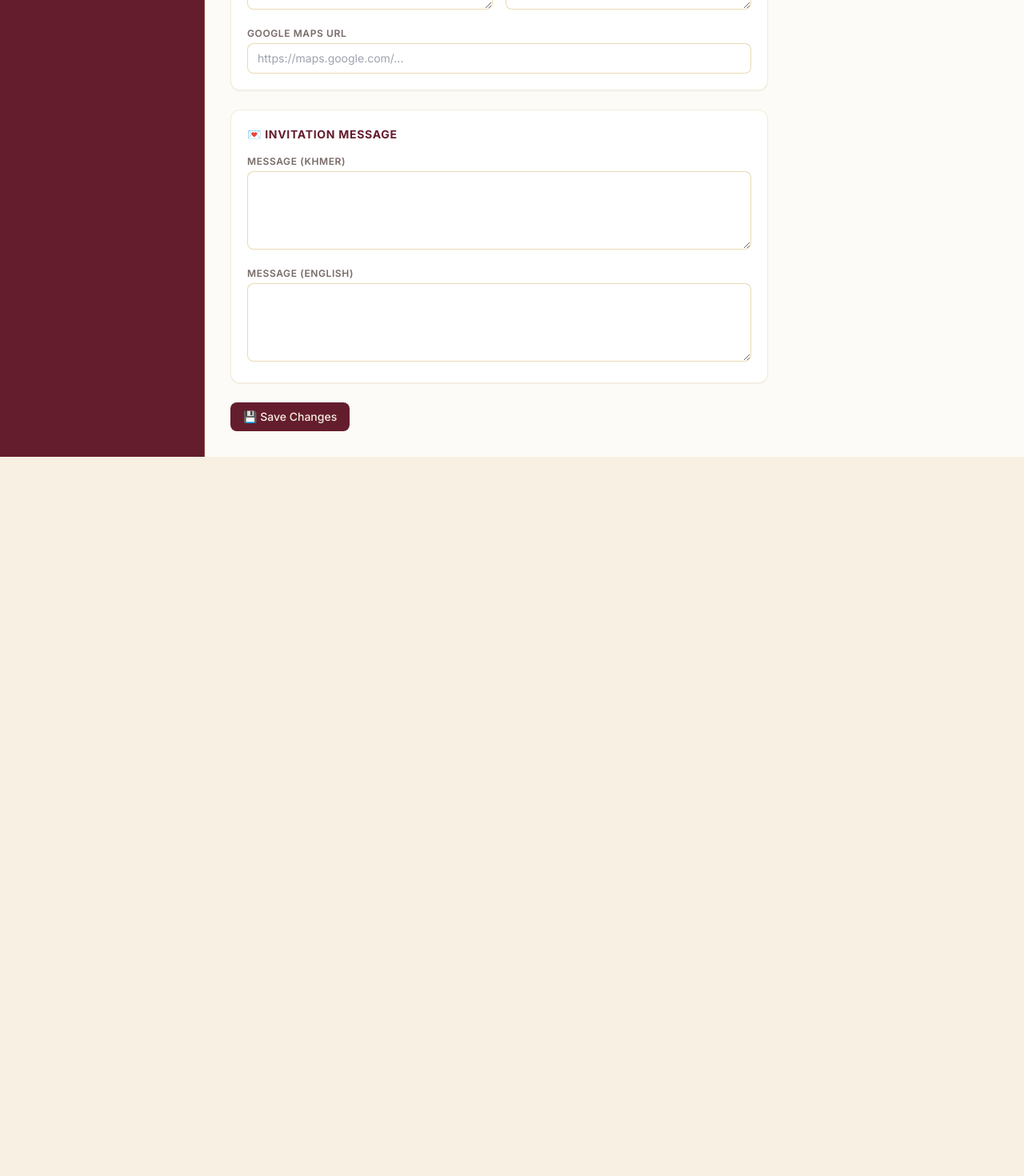
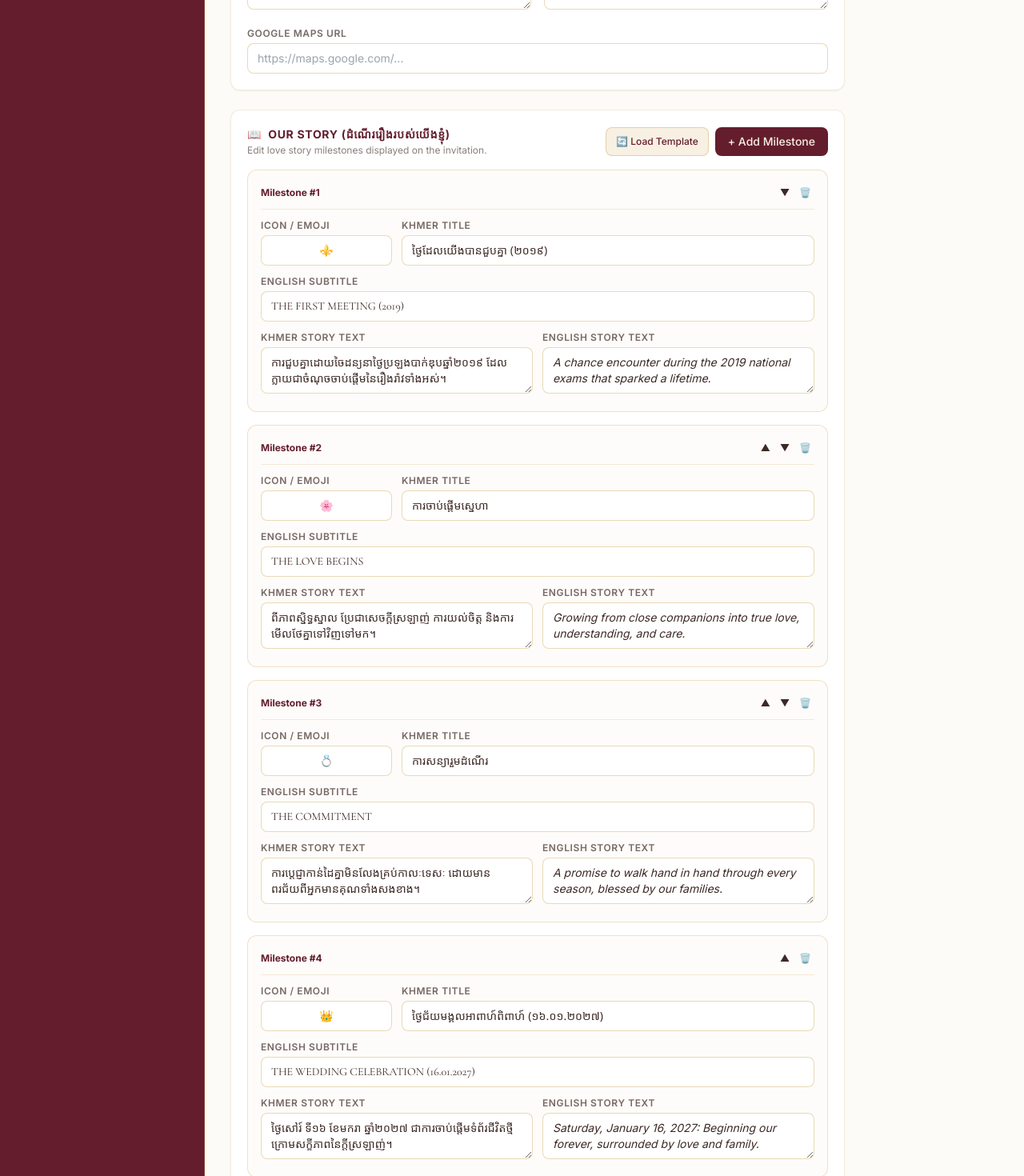
Before and after one commit to VSeyha/wedding-invitation2, a Nuxt app: page /admin/settings in a window 1280 px wide. Shown: the part 840-2310 px from the top of the page at 80% size. Before the commit the page ends 1411 px from the top, so only its background shows below. Built offline with nearby package versions, Linux system fonts and the light colour scheme; no server answers; a web font is replaced by a local one.

Commit message:
feat: add interactive 'Our Story' milestone editor to Admin Settings

```diff
--- a/app/components/wedding/WeddingOurStory.vue
+++ b/app/components/wedding/WeddingOurStory.vue
@@ -26,41 +26,37 @@
       <!-- Vertical Timeline Track -->
       <div class="relative border-l-2 border-[#E5C77A]/50 ml-5 sm:ml-7 space-y-10 pl-6 sm:pl-8 py-2">
         <div
-          v-for="(item, index) in storyItems"
+          v-for="(item, index) in activeStoryItems"
           :key="index"
           class="relative group"
         >
           <!-- Circular Badge on the line -->
           <div
-            class="absolute -left-[45px] sm:-left-[53px] top-0 w-10 h-10 sm:w-11 sm:h-11 rounded-full flex items-center justify-center border-2 shadow-md transition-transform group-hover:scale-110"
-            :style="{
-              backgroundColor: item.badgeBg || '#FAF2E8',
-              borderColor: item.badgeBorder || '#C9A24A'
-            }"
+            class="absolute -left-[45px] sm:-left-[53px] top-0 w-10 h-10 sm:w-11 sm:h-11 rounded-full flex items-center justify-center border-2 shadow-md transition-transform group-hover:scale-110 bg-[#FFFDF9] border-[#C9A24A]"
           >
-            <span class="text-base sm:text-lg">{{ item.icon }}</span>
+            <span class="text-base sm:text-lg">{{ item.icon || '⚜️' }}</span>
           </div>
 
           <!-- Story Item Content -->
           <div>
             <!-- Khmer Title -->
             <h3 class="font-khmer-heading text-base sm:text-lg text-wedding-primary leading-relaxed">
-              {{ item.titleKm }}
+              {{ item.title_km }}
             </h3>
 
             <!-- English Subtitle -->
             <div class="text-[10px] sm:text-xs uppercase tracking-widest font-bold text-wedding-secondary mb-2 font-en-heading">
-              {{ item.subtitleEn }}
+              {{ item.subtitle_en }}
             </div>
 
             <!-- Khmer Description -->
             <p class="font-khmer-body text-xs sm:text-sm text-wedding-text/90 leading-relaxed">
-              {{ item.descKm }}
+              {{ item.description_km }}
             </p>
 
             <!-- English Italic Description -->
             <p class="font-en-body text-[11px] sm:text-xs text-wedding-text/70 italic mt-1 font-light leading-relaxed">
-              {{ item.descEn }}
+              {{ item.description_en }}
             </p>
           </div>
         </div>
@@ -70,52 +66,47 @@
 </template>
 
 <script setup lang="ts">
-interface StoryItem {
-  icon: string
-  titleKm: string
-  subtitleEn: string
-  descKm: string
-  descEn: string
-  badgeBg?: string
-  badgeBorder?: string
-}
+import type { StoryMilestone } from '~~/shared/types/wedding'
 
-const storyItems: StoryItem[] = [
+const props = defineProps<{
+  story?: StoryMilestone[] | null
+}>()
+
+const DEFAULT_STORY_ITEMS: StoryMilestone[] = [
   {
     icon: '⚜️',
-    titleKm: 'ថ្ងៃដែលយើងបានជួបគ្នា (២០១៩)',
-    subtitleEn: 'THE FIRST MEETING (2019)',
-    descKm: 'ការជួបគ្នាដោយចៃដន្យនាថ្ងៃប្រឡងបាក់ឌុបឆ្នាំ២០១៩ ដែលក្លាយជាចំណុចចាប់ផ្តើមនៃរឿងរ៉ាវទាំងអស់។',
-    descEn: 'A chance encounter during the 2019 national exams that sparked a lifetime.',
-    badgeBg: '#FFFDF9',
-    badgeBorder: '#C9A24A'
+    title_km: 'ថ្ងៃដែលយើងបានជួបគ្នា (២០១៩)',
+    subtitle_en: 'THE FIRST MEETING (2019)',
+    description_km: 'ការជួបគ្នាដោយចៃដន្យនាថ្ងៃប្រឡងបាក់ឌុបឆ្នាំ២០១៩ ដែលក្លាយជាចំណុចចាប់ផ្តើមនៃរឿងរ៉ាវទាំងអស់។',
+    description_en: 'A chance encounter during the 2019 national exams that sparked a lifetime.'
   },
   {
     icon: '🌸',
-    titleKm: 'ការចាប់ផ្តើមស្នេហា',
-    subtitleEn: 'THE LOVE BEGINS',
-    descKm: 'ពីភាពស្និទ្ធស្នាល ប្រែជាសេចក្តីស្រឡាញ់ ការយល់ចិត្ត និងការមើលថែគ្នាទៅវិញទៅមក។',
-    descEn: 'Growing from close companions into true love, understanding, and care.',
-    badgeBg: '#FFF5F5',
-    badgeBorder: '#E5A3B3'
+    title_km: 'ការចាប់ផ្តើមស្នេហា',
+    subtitle_en: 'THE LOVE BEGINS',
+    description_km: 'ពីភាពស្និទ្ធស្នាល ប្រែជាសេចក្តីស្រឡាញ់ ការយល់ចិត្ត និងការមើលថែគ្នាទៅវិញទៅមក។',
+    description_en: 'Growing from close companions into true love, understanding, and care.'
   },
   {
     icon: '💍',
-    titleKm: 'ការសន្យារួមដំណើរ',
-    subtitleEn: 'THE COMMITMENT',
-    descKm: 'ការប្តេជ្ញាកាន់ដៃគ្នាមិនលែងគ្រប់កាលៈទេសៈ ដោយមានពរជ័យពីអ្នកមានគុណទាំងសងខាង។',
-    descEn: 'A promise to walk hand in hand through every season, blessed by our families.',
-    badgeBg: '#FFFDF9',
-    badgeBorder: '#E5C77A'
+    title_km: 'ការសន្យារួមដំណើរ',
+    subtitle_en: 'THE COMMITMENT',
+    description_km: 'ការប្តេជ្ញាកាន់ដៃគ្នាមិនលែងគ្រប់កាលៈទេសៈ ដោយមានពរជ័យពីអ្នកមានគុណទាំងសងខាង។',
+    description_en: 'A promise to walk hand in hand through every season, blessed by our families.'
   },
   {
     icon: '👑',
-    titleKm: 'ថ្ងៃជ័យមង្គលអាពាហ៍ពិពាហ៍ (១៦.០១.២០២៧)',
-    subtitleEn: 'THE WEDDING CELEBRATION (16.01.2027)',
-    descKm: 'ថ្ងៃសៅរ៍ ទី១៦ ខែមករា ឆ្នាំ២០២៧ ជាការចាប់ផ្តើមទំព័រជីវិតថ្មីក្រោមសក្ខីភាពនៃក្តីស្រឡាញ់។',
-    descEn: 'Saturday, January 16, 2027: Beginning our forever, surrounded by love and family.',
-    badgeBg: '#641D2D',
-    badgeBorder: '#C9A24A'
+    title_km: 'ថ្ងៃជ័យមង្គលអាពាហ៍ពិពាហ៍ (១៦.០១.២០២៧)',
+    subtitle_en: 'THE WEDDING CELEBRATION (16.01.2027)',
+    description_km: 'ថ្ងៃសៅរ៍ ទី១៦ ខែមករា ឆ្នាំ២០២៧ ជាការចាប់ផ្តើមទំព័រជីវិតថ្មីក្រោមសក្ខីភាពនៃក្តីស្រឡាញ់។',
+    description_en: 'Saturday, January 16, 2027: Beginning our forever, surrounded by love and family.'
   }
 ]
+
+const activeStoryItems = computed(() => {
+  if (props.story && props.story.length > 0) {
+    return props.story
+  }
+  return DEFAULT_STORY_ITEMS
+})
 </script>
--- a/app/pages/admin/settings.vue
+++ b/app/pages/admin/settings.vue
@@ -3,7 +3,7 @@
     <div class="mb-6 flex flex-col sm:flex-row sm:items-center sm:justify-between gap-3">
       <div>
         <h1 class="text-2xl font-bold text-[#641D2D] font-en-heading">{{ t('admin.settings') }}</h1>
-        <p class="text-sm text-[#3C2925]/60 mt-1">Edit wedding details and portraits shown on the public invitation.</p>
+        <p class="text-sm text-[#3C2925]/60 mt-1">Edit wedding details, portraits, and love story milestones.</p>
       </div>
       <button @click="save" :disabled="saving" class="btn-primary self-start">
         {{ saving ? 'Saving...' : '💾 ' + t('admin.save') }}
@@ -11,7 +11,7 @@
     </div>
 
     <div v-if="loading" class="text-center py-8 text-[#3C2925]/50">Loading settings...</div>
-    <form v-else @submit.prevent="save" class="space-y-6 max-w-2xl">
+    <form v-else @submit.prevent="save" class="space-y-6 max-w-3xl">
       <!-- Couple Names & Portraits -->
       <section class="bg-white rounded-xl border border-[#C9A24A]/20 p-5 shadow-sm">
         <h2 class="text-sm font-bold uppercase tracking-wider text-[#641D2D] mb-4">👰 Couple Names & Portraits</h2>
@@ -68,6 +68,74 @@
         </div>
       </section>
 
+      <!-- Our Story Milestones -->
+      <section class="bg-white rounded-xl border border-[#C9A24A]/20 p-5 shadow-sm">
+        <div class="flex items-center justify-between mb-4 flex-wrap gap-2">
+          <div>
+            <h2 class="text-sm font-bold uppercase tracking-wider text-[#641D2D] flex items-center gap-2">
+              <span>📖</span> Our Story (ដំណើររឿងរបស់យើងខ្ញុំ)
+            </h2>
+            <p class="text-xs text-[#3C2925]/60 mt-0.5">Edit love story milestones displayed on the invitation.</p>
+          </div>
+          <div class="flex gap-2">
+            <button type="button" @click="loadDefaultStory" class="btn-secondary text-[11px] py-1 px-2.5">
+              🔄 Load Template
+            </button>
+            <button type="button" @click="addStoryMilestone" class="btn-primary text-[11px] py-1 px-2.5">
+              + Add Milestone
+            </button>
+          </div>
+        </div>
+
+        <div class="space-y-4">
+          <div
+            v-for="(item, idx) in form.our_story"
+            :key="idx"
+            class="p-4 rounded-xl border border-[#C9A24A]/30 bg-[#F7F0E3]/20 relative"
+          >
+            <div class="flex items-center justify-between mb-3 border-b border-[#C9A24A]/20 pb-2">
+              <span class="text-xs font-bold text-[#641D2D]">Milestone #{{ idx + 1 }}</span>
+              <div class="flex items-center gap-1">
+                <button v-if="idx > 0" type="button" @click="moveStory(idx, -1)" class="p-1 text-xs hover:bg-gray-200 rounded" title="Move Up">▲</button>
+                <button v-if="idx < form.our_story.length - 1" type="button" @click="moveStory(idx, 1)" class="p-1 text-xs hover:bg-gray-200 rounded" title="Move Down">▼</button>
+                <button type="button" @click="removeStory(idx)" class="p-1 text-xs text-red-600 hover:bg-red-50 rounded" title="Delete Milestone">🗑️</button>
+              </div>
+            </div>
+
+            <div class="grid grid-cols-1 sm:grid-cols-4 gap-3 mb-3">
+              <div class="sm:col-span-1">
+                <label class="form-label">Icon / Emoji</label>
+                <input v-model="item.icon" class="input-field text-center text-lg" placeholder="⚜️" />
+              </div>
+              <div class="sm:col-span-3">
+                <label class="form-label">Khmer Title</label>
+                <input v-model="item.title_km" class="input-field font-khmer-body" placeholder="ថ្ងៃដែលយើងបានជួបគ្នា (២០១៩)" />
+              </div>
+            </div>
+
+            <div class="mb-3">
+              <label class="form-label">English Subtitle</label>
+              <input v-model="item.subtitle_en" class="input-field font-en-heading uppercase text-xs" placeholder="THE FIRST MEETING (2019)" />
+            </div>
+
+            <div class="grid grid-cols-1 sm:grid-cols-2 gap-3">
+              <div>
+                <label class="form-label">Khmer Story Text</label>
+                <textarea v-model="item.description_km" rows="2" class="input-field font-khmer-body text-xs" placeholder="ការជួបគ្នាដោយចៃដន្យ..." />
+              </div>
+              <div>
+                <label class="form-label">English Story Text</label>
+                <textarea v-model="item.description_en" rows="2" class="input-field text-xs italic" placeholder="A chance encounter..." />
+              </div>
+            </div>
+          </div>
+
+          <div v-if="!form.our_story || !form.our_story.length" class="text-center py-6 text-xs text-[#3C2925]/50 border border-dashed border-[#C9A24A]/40 rounded-xl">
+            No custom milestones yet. Click "+ Add Milestone" or "🔄 Load Template" to customize your love story timeline.
+          </div>
+        </div>
+      </section>
+
       <!-- Invitation Message -->
       <section class="bg-white rounded-xl border border-[#C9A24A]/20 p-5 shadow-sm">
         <h2 class="text-sm font-bold uppercase tracking-wider text-[#641D2D] mb-4">💌 Invitation Message</h2>
@@ -93,6 +161,7 @@
 
 <script setup lang="ts">
 import { compressImage } from '~~/app/utils/imageCompressor'
+import type { StoryMilestone } from '~~/shared/types/wedding'
 
 definePageMeta({ layout: 'admin', middleware: 'admin-auth' })
 const { t } = useLocale()
@@ -105,7 +174,54 @@ const uploadingBride = ref(false)
 const successMsg = ref('')
 const errorMsg = ref('')
 
-const form = ref({
+const DEFAULT_STORY_TEMPLATE: StoryMilestone[] = [
+  {
+    icon: '⚜️',
+    title_km: 'ថ្ងៃដែលយើងបានជួបគ្នា (២០១៩)',
+    subtitle_en: 'THE FIRST MEETING (2019)',
+    description_km: 'ការជួបគ្នាដោយចៃដន្យនាថ្ងៃប្រឡងបាក់ឌុបឆ្នាំ២០១៩ ដែលក្លាយជាចំណុចចាប់ផ្តើមនៃរឿងរ៉ាវទាំងអស់។',
+    description_en: 'A chance encounter during the 2019 national exams that sparked a lifetime.'
+  },
+  {
+    icon: '🌸',
+    title_km: 'ការចាប់ផ្តើមស្នេហា',
+    subtitle_en: 'THE LOVE BEGINS',
+    description_km: 'ពីភាពស្និទ្ធស្នាល ប្រែជាសេចក្តីស្រឡាញ់ ការយល់ចិត្ត និងការមើលថែគ្នាទៅវិញទៅមក។',
+    description_en: 'Growing from close companions into true love, understanding, and care.'
+  },
+  {
+    icon: '💍',
+    title_km: 'ការសន្យារួមដំណើរ',
+    subtitle_en: 'THE COMMITMENT',
+    description_km: 'ការប្តេជ្ញាកាន់ដៃគ្នាមិនលែងគ្រប់កាលៈទេសៈ ដោយមានពរជ័យពីអ្នកមានគុណទាំងសងខាង។',
+    description_en: 'A promise to walk hand in hand through every season, blessed by our families.'
+  },
+  {
+    icon: '👑',
+    title_km: 'ថ្ងៃជ័យមង្គលអាពាហ៍ពិពាហ៍ (១៦.០១.២០២៧)',
+    subtitle_en: 'THE WEDDING CELEBRATION (16.01.2027)',
+    description_km: 'ថ្ងៃសៅរ៍ ទី១៦ ខែមករា ឆ្នាំ២០២៧ ជាការចាប់ផ្តើមទំព័រជីវិតថ្មីក្រោមសក្ខីភាពនៃក្តីស្រឡាញ់។',
+    description_en: 'Saturday, January 16, 2027: Beginning our forever, surrounded by love and family.'
+  }
+]
+
+const form = ref<{
+  bride_name_km: string
+  bride_name_en: string
+  groom_name_km: string
+  groom_name_en: string
+  groom_photo_url: string
+  bride_photo_url: string
+  wedding_date: string
+  venue_name_km: string
+  venue_name_en: string
+  venue_address_km: string
+  venue_address_en: string
+  google_maps_url: string
+  invitation_message_km: string
+  invitation_message_en: string
+  our_story: StoryMilestone[]
+}>({
   bride_name_km: '',
   bride_name_en: '',
   groom_name_km: '',
@@ -119,8 +235,36 @@ const form = ref({
   venue_address_en: '',
   google_maps_url: '',
   invitation_message_km: '',
-  invitation_message_en: ''
+  invitation_message_en: '',
+  our_story: []
 })
+
+const addStoryMilestone = () => {
+  if (!form.value.our_story) form.value.our_story = []
+  form.value.our_story.push({
+    icon: '⚜️',
+    title_km: '',
+    subtitle_en: '',
+    description_km: '',
+    description_en: ''
+  })
+}
+
+const loadDefaultStory = () => {
+  form.value.our_story = JSON.parse(JSON.stringify(DEFAULT_STORY_TEMPLATE))
+}
+
+const removeStory = (idx: number) => {
+  form.value.our_story.splice(idx, 1)
+}
+
+const moveStory = (idx: number, delta: number) => {
+  const target = idx + delta
+  if (target < 0 || target >= form.value.our_story.length) return
+  const temp = form.value.our_story[idx]
+  form.value.our_story[idx] = form.value.our_story[target]
+  form.value.our_story[target] = temp
+}
 
 const getToken = async () => {
   if (!supabase) return ''
@@ -139,7 +283,6 @@ const uploadCouplePhoto = async (e: Event, role: 'groom' | 'bride') => {
   const token = await getToken()
 
   try {
-    // Compress portrait client-side: max 1000x1000, high quality WebP
     const compressedFile = await compressImage(file, {
       maxWidth: 1000,
       maxHeight: 1000,
@@ -179,8 +322,11 @@ onMounted(async () => {
       ...data,
       wedding_date: data.wedding_date ? new Date(data.wedding_date).toISOString().slice(0, 16) : '',
       groom_photo_url: data.groom_photo_url || '',
-      bride_photo_url: data.bride_photo_url || ''
+      bride_photo_url: data.bride_photo_url || '',
+      our_story: (data.our_story && data.our_story.length > 0) ? data.our_story : JSON.parse(JSON.stringify(DEFAULT_STORY_TEMPLATE))
     })
+  } else {
+    form.value.our_story = JSON.parse(JSON.stringify(DEFAULT_STORY_TEMPLATE))
   }
   loading.value = false
 })
@@ -189,9 +335,12 @@ const save = async () => {
   saving.value = true; successMsg.value = ''; errorMsg.value = ''
   const token = await getToken()
   try {
-    const payload = { ...form.value, wedding_date: form.value.wedding_date ? new Date(form.value.wedding_date).toISOString() : null }
+    const payload = {
+      ...form.value,
+      wedding_date: form.value.wedding_date ? new Date(form.value.wedding_date).toISOString() : null
+    }
     await $fetch('/api/wedding', { method: 'PUT', headers: { authorization: `Bearer ${token}` }, body: payload })
-    successMsg.value = '✓ Wedding settings and photos saved successfully.'
+    successMsg.value = '✓ Wedding settings and Our Story milestones saved successfully.'
   } catch (e: any) { errorMsg.value = e?.data?.statusMessage || 'Error saving settings.' }
   saving.value = false
 }
--- a/app/pages/invite/[uuid].vue
+++ b/app/pages/invite/[uuid].vue
@@ -48,7 +48,7 @@
         <WeddingCouple :wedding="wedding" />
 
         <!-- Our Story Timeline -->
-        <WeddingOurStory />
+        <WeddingOurStory :story="wedding?.our_story" />
 
         <!-- Warm Invitation Letter -->
         <WeddingMessage :wedding="wedding" />
```
Also changed, not shown: shared/types/wedding.ts (+9 -0 lines), 2 other files (tests, documents, lock files or other folders).
